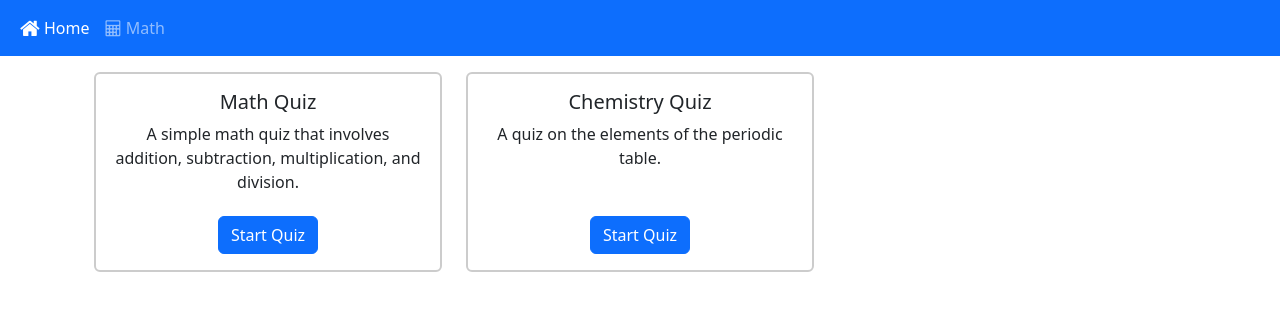
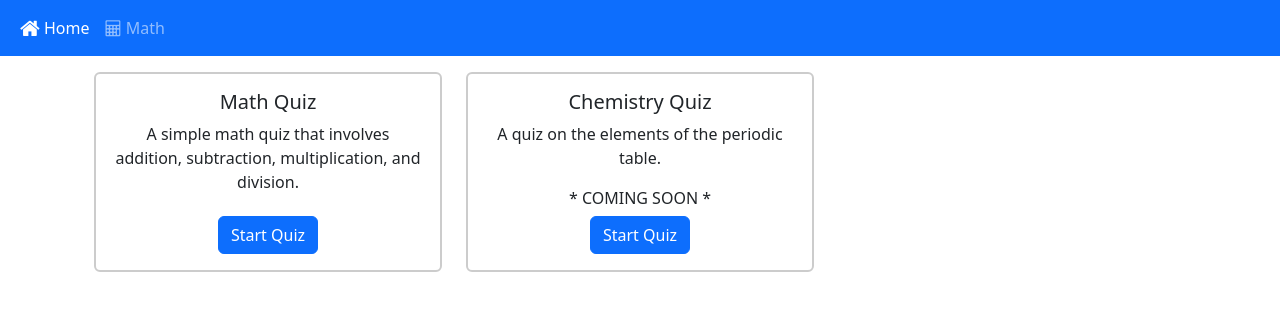
Before and after one commit to amilliiee/quizSite, a React (Vite) app: page / in a window 1280 px wide. Shown: the top 310 px of the page. Built offline with nearby package versions, Linux system fonts and the light colour scheme.

Commit message:
added avail prop to quizzes

```diff
--- a/src/app/shared/QUIZZES.js
+++ b/src/app/shared/QUIZZES.js
@@ -2,11 +2,13 @@ export const QUIZZES = [
     {
         id: 'math',
         name: 'Math Quiz',
-        description: 'A simple math quiz that involves addition, subtraction, multiplication, and division.'
+        description: 'A simple math quiz that involves addition, subtraction, multiplication, and division.',
+        avail: true
     },
     {
         id: 'chemistry',
         name: 'Chemistry Quiz',
-        description: 'A quiz on the elements of the periodic table.'
+        description: 'A quiz on the elements of the periodic table.',
+        avail: false
     },
 ]
--- a/src/features/quizzes/QuizCards.jsx
+++ b/src/features/quizzes/QuizCards.jsx
@@ -14,6 +14,7 @@ const QuizCards = () => {
                                 <div>
                                     <CardTitle tag='h5'>{quiz.name}</CardTitle>
                                     <CardText>{quiz.description}</CardText>
+                                    {!quiz.avail ? <CardText>* COMING SOON *</CardText> : (<></>)}
                                 </div>
                                 <div className='buttonContainer-style'>
                                     <Button color='primary' href={`/${quiz.id}`}>Start Quiz</Button>
```
